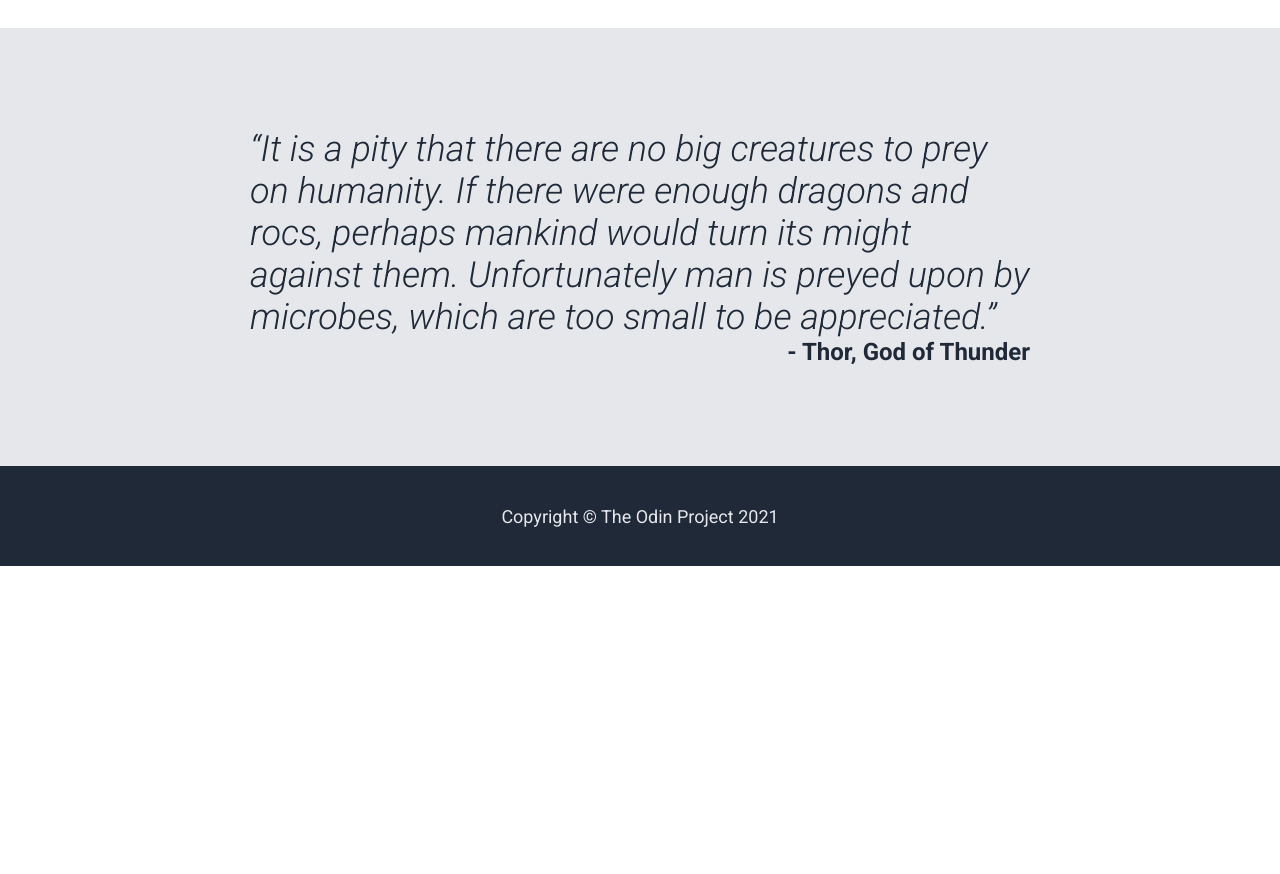
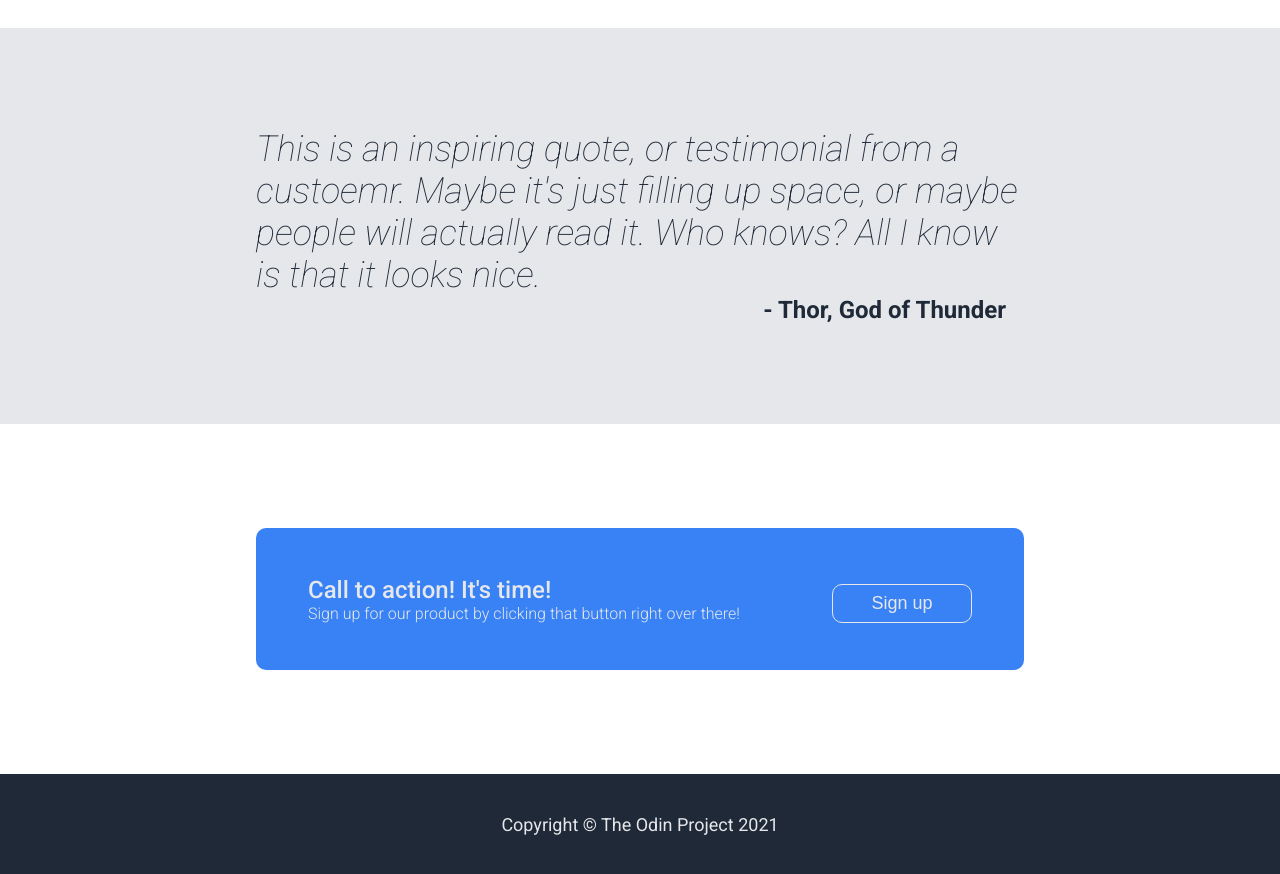
Before and after one commit to sanduhrew/odin-landing, a plain HTML site: page index.html in a window 1280 px wide. Shown: the part 960-1834 px from the top of the page. Before the commit the page ends 1526 px from the top, so only its background shows below. Drawn offline with Linux system fonts and the light colour scheme.

Commit message:
Complete Landing Page Project

```diff
--- a/index.html
+++ b/index.html
@@ -53,16 +53,22 @@
 </div>
 
 <div class="quote-block">
-    <div class="main-quote">“It is a pity that there are no big creatures to prey on humanity. If there were enough dragons and rocs, perhaps mankind would turn its might against them. Unfortunately man is preyed upon by microbes, which are too small to be appreciated.”<div class="quote-cite">- Thor, God of Thunder</div></div>
+    <div class="main-quote">This is an inspiring quote, or testimonial from a custoemr. Maybe it's just filling up space, or maybe people will actually read it. Who knows? All I know is that it looks nice.<div class="quote-cite">- Thor, God of Thunder</div></div>
 </div>
 
-
-
-
-
-
-
-
+<div class="cta-block">
+    <div class="cta">
+        <div class="cta-container">
+            <div class="cta-text">
+                <div class="cta-main">Call to action! It's time!</div>
+                <div class="cta-sub">Sign up for our product by clicking that button right over there!</div>
+           </div>
+           <div class="cta-button-container">
+              <button class="cta-button">Sign up</button>
+           </div>
+        </div>
+    </div>
+</div>
 
 <div class="footer">
     <div>Copyright © The Odin Project 2021</div>
--- a/styles.css
+++ b/styles.css
@@ -1,4 +1,4 @@
-@import url('https://fonts.googleapis.com/css2?family=Roboto:ital,wght@0,300;0,400;0,500;0,700;1,300&display=swap');
+@import url('https://fonts.googleapis.com/css2?family=Roboto:ital,wght@0,300;0,400;0,500;0,700;1,100;1,300&display=swap');
 
 
 body {
@@ -69,15 +69,15 @@ body {
 .hero-button {
   display: flex;
   justify-content: center;
-  max-width: 140px;
+  width: 140px;
   padding: 8px 16px;
   border-radius: 10px;
   background-color: #3882F6;
   color: #E5E7EB;
-  font-weight: 800;
+  font-weight: 500;
   border: 1px solid #3882F6;
   font-size: 18px;
-  font-weight: bold;
+  font-weight: 500;
   margin-top: 8px;
 }
 
@@ -155,6 +155,7 @@ ul {
   align-items: center;
   justify-content: center;
   padding: 100px 0 100px 0;
+  gap: 16px;
 }
 
 .main-quote {
@@ -163,12 +164,13 @@ ul {
   color: #1F2937;
   font-style: italic;
   font-weight: 100;
+  margin: 0 20% 0px 20%;
 }
 
 .quote-cite {
   display: flex;
   justify-content: flex-end;
-  max-width: 780px;
+  max-width: 750px;
   font-size: 24px;
   font-style: normal;
   font-weight: bold;
@@ -176,14 +178,68 @@ ul {
 
 
 
+/* Call to action area */
+
+.cta-block {
+  display: flex;
+  align-items: center;
+  justify-content: center;
+  height: 350px;
+}
+
+.cta {
+  margin: 0 20% 0px 20%;
+  background: #3882F6;
+  border-radius: 10px;
+  gap: 16px;
+  padding: 16px;
+  height: 110px;
+  display: flex;
+  align-items: center;
+  flex: 1;
+}
+
+.cta-container {
+  display: flex;
+  flex: 1;
+  justify-content: space-around;
+  align-items: flex-end;
+  flex-wrap: wrap;
+  gap: 20px;
+}
+
+.cta-main {
+  font-size: 24px;
+  font-weight: 500;
+  color: #E5E7EB;
+}
+
+.cta-sub{
+  color: #E5E7EB;
+  font-weight: 300;
+}
+
+.cta-button{
+  width: 140px;
+  padding: 8px 16px;
+  border-radius: 10px;
+  background-color: #3882F6;
+  color: #E5E7EB;
+  font-weight: 800;
+  border: 1px solid #E5E7EB;
+  font-size: 18px;
+  font-weight: 500;
+}
+
 
 .footer {
   height: 52px;
   display: flex;
-    align-items: center;;
+  align-items: center;
   justify-content: center;
   background: #1F2937;
   color: #E5E7EB;
   font-size: 18px;
+  font-weight: 400;
   padding: 24px 0px;
   }
```
Lines whose indentation alone changed are shown as unchanged.
